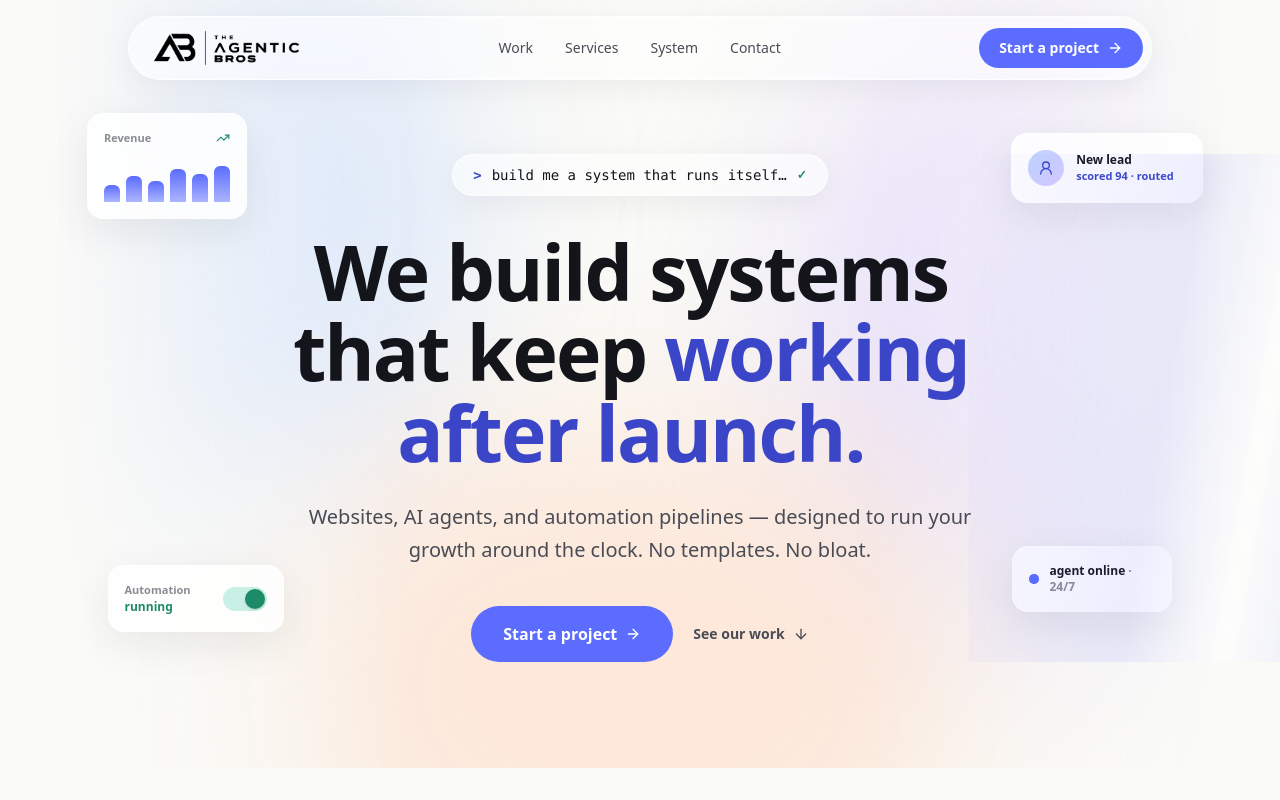
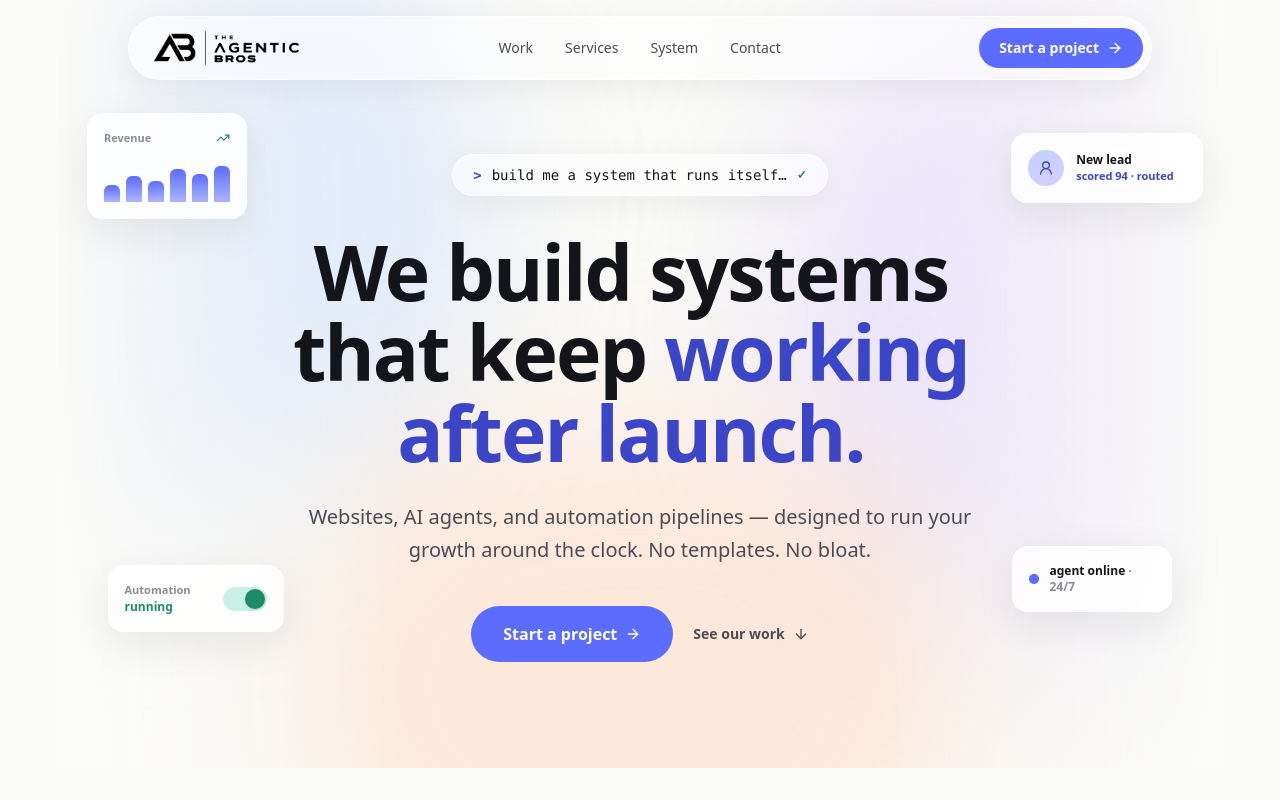
Before and after one commit to theagenticbros/TheAgenticBros_Website_new, a Next.js app: page / in a window 1280 px wide. Shown: the top 800 px of the page. Built offline with nearby package versions, Linux system fonts and the light colour scheme.

Commit message:
Hero: unmount shimmer sweep after it passes through so no residual gloss lingers on the right

```diff
--- a/src/components/Hero.tsx
+++ b/src/components/Hero.tsx
@@ -152,6 +152,7 @@ export default function Hero() {
   const prefersReduced = useReducedMotion();
   const [typed, setTyped] = useState(0);
   const [generated, setGenerated] = useState(false);
+  const [swept, setSwept] = useState(false); // shimmer done → unmount it
   const sectionRef = useRef<HTMLElement>(null);
 
   /* Cursor parallax — normalized -1..1, spring-smoothed. */
@@ -269,12 +270,13 @@ export default function Hero() {
             )}
           </motion.div>
 
-          {/* Shimmer sweep — the "generation" flash */}
-          {generated && !prefersReduced && (
+          {/* Shimmer sweep — the "generation" flash; unmounts once it passes through */}
+          {generated && !prefersReduced && !swept && (
             <motion.div
               initial={{ x: "-120%" }}
               animate={{ x: "130%" }}
               transition={{ duration: 1.0, ease: "easeInOut" }}
+              onAnimationComplete={() => setSwept(true)}
               className="pointer-events-none absolute inset-y-0 left-0 z-20 w-2/3 -skew-x-12"
               style={{
                 background:
```
